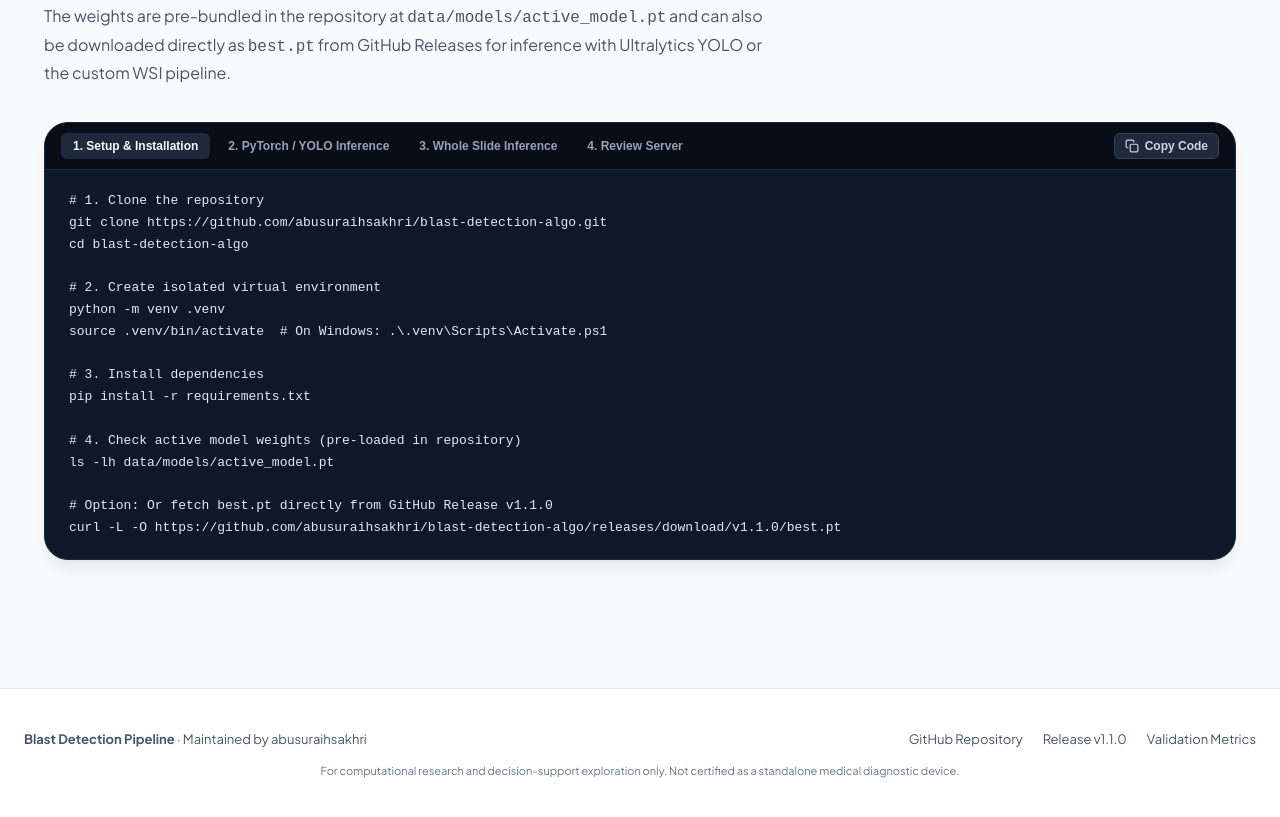
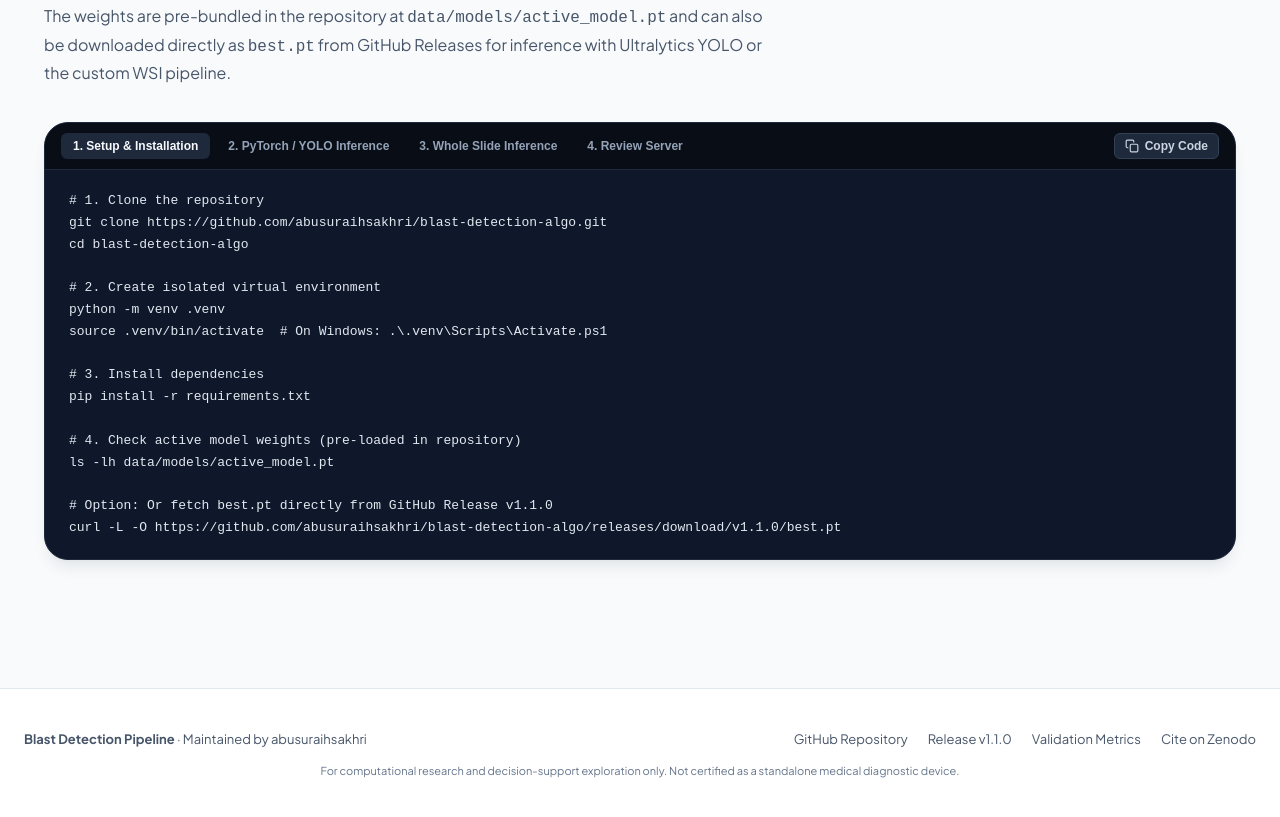
Before and after one commit to abusuraihsakhri/blast-detection-algo, a plain HTML site: page docs/index.html in a window 1280 px wide. Shown: the part 6956-7773 px from the top of the page. Drawn offline with Linux system fonts and the light colour scheme.

Commit message:
Add Zenodo citation link to project site

```diff
--- a/docs/index.html
+++ b/docs/index.html
@@ -849,6 +849,7 @@ python training_pipeline.py --mode hitl</code></pre>
         <a class="footer-link" href="https://github.com/abusuraihsakhri/blast-detection-algo" target="_blank" rel="noopener noreferrer">GitHub Repository</a>
         <a class="footer-link" href="https://github.com/abusuraihsakhri/blast-detection-algo/releases/tag/v1.1.0" target="_blank" rel="noopener noreferrer">Release v1.1.0</a>
         <a class="footer-link" href="#results">Validation Metrics</a>
+<a class="footer-link" href="https://doi.org/10.5281/zenodo.24565826">Cite on Zenodo</a>
       </div>
     </div>
     <div style="max-width: 1240px; margin: 12px auto 0; text-align: center; font-size: 11px; color: var(--text-subtle);">
```
